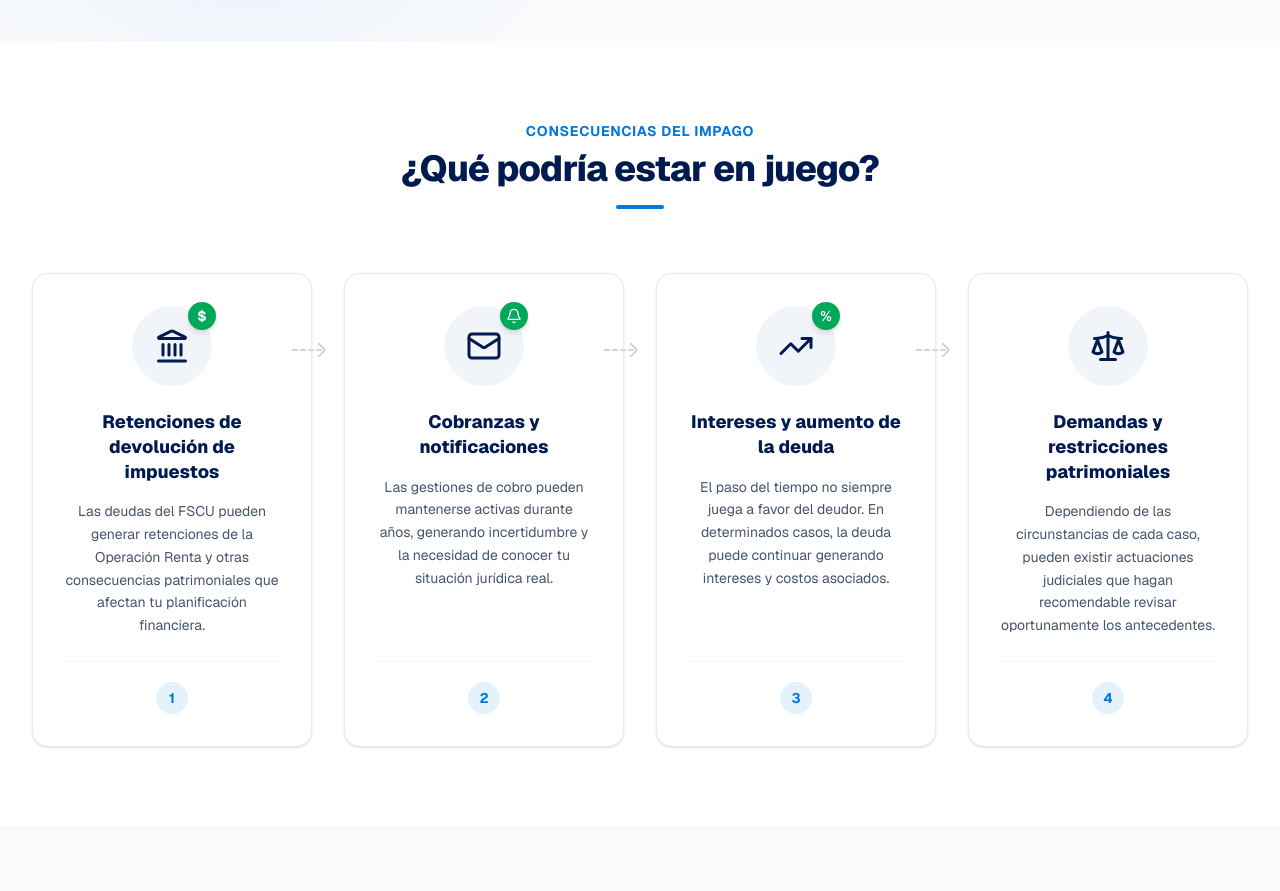
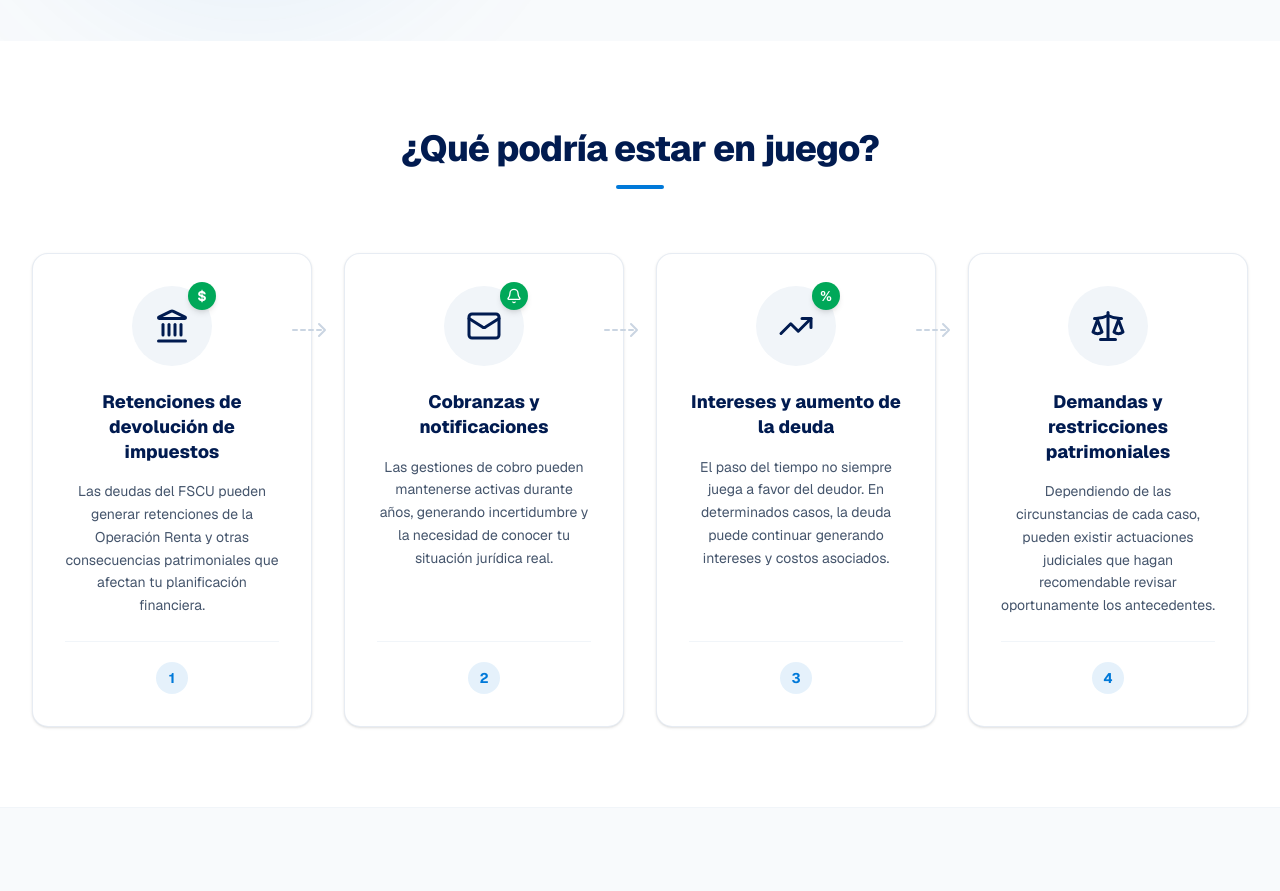
Before and after one commit to k00cker/nomasfiuuu, a Next.js app: page / in a window 1280 px wide. Shown: the part 860-1751 px from the top of the page. Built offline with nearby package versions, Linux system fonts and the light colour scheme.

Commit message:
style: formatear codigo y remover etiqueta vacia en seccion consecuencias

```diff
--- a/src/app/page.tsx
+++ b/src/app/page.tsx
@@ -637,7 +637,7 @@ export default function Home() {
         <div className="max-w-7xl mx-auto px-4 sm:px-6 lg:px-8">
           <div className="text-center max-w-3xl mx-auto mb-16">
             <span className="text-brand-blue text-xs md:text-sm font-bold uppercase tracking-wider block mb-2">
-              Consecuencias del Impago
+
             </span>
             <h2 className="text-3xl md:text-4xl font-extrabold text-brand-navy tracking-tight">
               ¿Qué podría estar en juego?
@@ -1009,11 +1009,10 @@ export default function Home() {
                         placeholder="Ej. 12.345.678-9"
                         aria-invalid={rutError ? "true" : "false"}
                         aria-describedby={rutError ? "rut-error" : undefined}
-                        className={`w-full px-4 py-3 rounded-xl border focus:ring-2 outline-none transition-all text-sm bg-white ${
-                          rutError
+                        className={`w-full px-4 py-3 rounded-xl border focus:ring-2 outline-none transition-all text-sm bg-white ${rutError
                             ? "border-red-400 focus:ring-red-200 focus:border-red-500"
                             : "border-slate-300/80 focus:ring-brand-blue/35 focus:border-brand-blue"
-                        }`}
+                          }`}
                       />
                       {rutError && (
                         <p id="rut-error" role="alert" className="text-xs text-red-500 font-semibold mt-1.5 flex items-center gap-1 animate-fade-in">
@@ -1039,11 +1038,10 @@ export default function Home() {
                         placeholder="correo@ejemplo.cl"
                         aria-invalid={emailError ? "true" : "false"}
                         aria-describedby={emailError ? "email-error" : undefined}
-                        className={`w-full px-4 py-3 rounded-xl border focus:ring-2 outline-none transition-all text-sm bg-white ${
-                          emailError
+                        className={`w-full px-4 py-3 rounded-xl border focus:ring-2 outline-none transition-all text-sm bg-white ${emailError
                             ? "border-red-400 focus:ring-red-200 focus:border-red-500"
                             : "border-slate-300/80 focus:ring-brand-blue/35 focus:border-brand-blue"
-                        }`}
+                          }`}
                       />
                       {emailError && (
                         <p id="email-error" role="alert" className="text-xs text-red-500 font-semibold mt-1.5 flex items-center gap-1 animate-fade-in">
@@ -1094,11 +1092,10 @@ export default function Home() {
                   <button
                     type="submit"
                     disabled={!checkbox || !!rutError || !!emailError || !nombre || !rut || !email || !anio || isSubmitting}
-                    className={`w-full py-4 rounded-2xl text-base font-bold shadow-lg transition-all duration-300 flex items-center justify-center gap-2 focus-visible:ring-2 focus-visible:ring-brand-blue/60 focus-visible:outline-none ${
-                      checkbox && !rutError && !emailError && nombre && rut && email && anio && !isSubmitting
+                    className={`w-full py-4 rounded-2xl text-base font-bold shadow-lg transition-all duration-300 flex items-center justify-center gap-2 focus-visible:ring-2 focus-visible:ring-brand-blue/60 focus-visible:outline-none ${checkbox && !rutError && !emailError && nombre && rut && email && anio && !isSubmitting
                         ? "bg-gradient-to-r from-brand-blue via-brand-cyan to-brand-green text-white hover:opacity-95 hover:scale-[1.01] cursor-pointer"
                         : "bg-slate-200 text-slate-400 cursor-not-allowed shadow-none"
-                    }`}
+                      }`}
                   >
                     {isSubmitting ? (
                       <>
```
